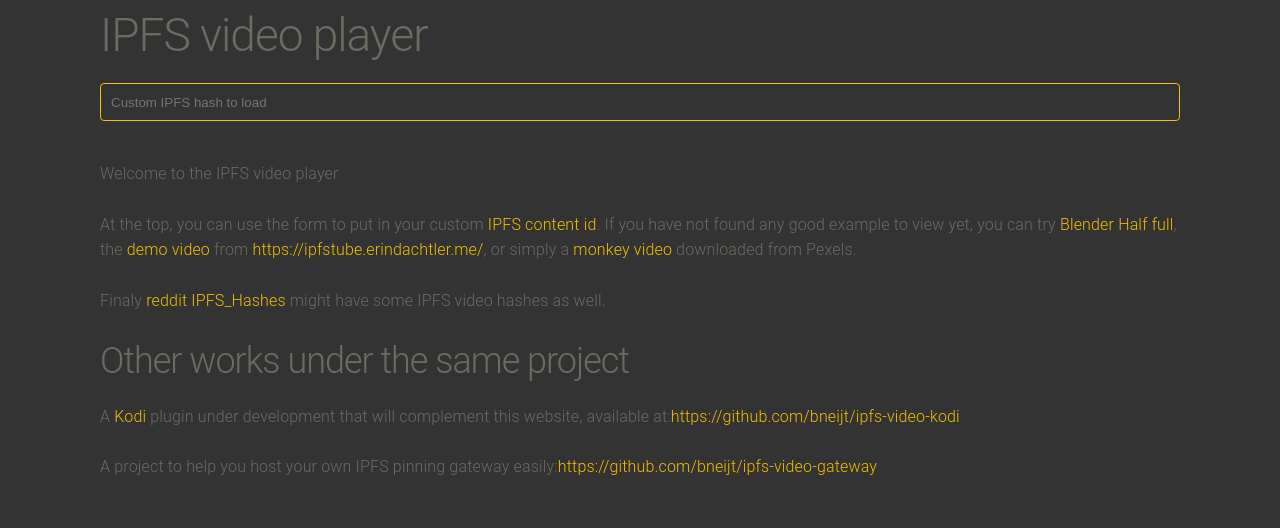
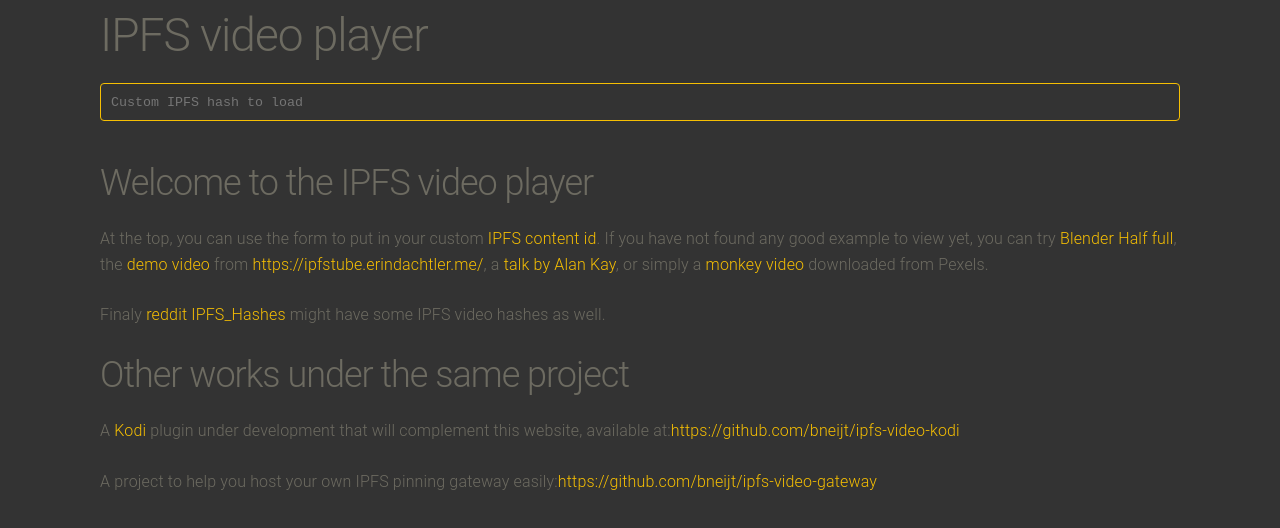
Before and after one commit to bneijt/ipfs-video-frontend, a React (Create React App) app: page / in a window 1280 px wide. Shown: the top 528 px of the page. Built offline with nearby package versions, Linux system fonts and the light colour scheme.

Commit message:
Layout and add talk from Alan Kay

```diff
--- a/src/App.css
+++ b/src/App.css
@@ -35,6 +35,7 @@
 input[type='url'],
 textarea,
 select {
+  font-family: monospace;
   background-color: transparent;
   color: #6D6B61;
   border: 0.1rem solid #F6BF03;
--- a/src/App.js
+++ b/src/App.js
@@ -53,6 +53,8 @@
             controls
             playing
             muted
+            width=""
+            height=""
           />
     );
   }
@@ -94,11 +96,12 @@
 
     <div className="row">
       <div className="column">
-      <p>Welcome to the IPFS video player</p>
+      <h2>Welcome to the IPFS video player</h2>
       <p>
         At the top, you can use the form to put in your custom <a href="https://ipfs.io">IPFS</a> <a href="https://docs.ipfs.io/guides/concepts/cid/">content id</a>.
         If you have not found any good example to view yet, you can try <Link to="/ipfs/QmcuAfSwwrrMqCvaFXbEZWsWfF7TyPKHocFeNqsSQT5Eie">Blender Half full</Link>,
         the <Link to="/ipfs/QmU1GSqu4w29Pt7EEM57Lhte8Lce6e7kuhRHo6rSNb2UaC">demo video</Link> from <a href="https://ipfstube.erindachtler.me/">https://ipfstube.erindachtler.me/</a>,
+        a <Link to="/ipfs/QmaAQgoeMPWEbfp8SX4xNeJNJUqdeBdQ6MoTdNXGbmgCvi">talk by Alan Kay</Link>,
         or simply a <Link to="/ipfs/QmUG7eDU26xrqxuZ2evEPzAkARMTsufUutxaKBZibxunE6">monkey video</Link> downloaded from Pexels.
       </p>
       <p>
```
